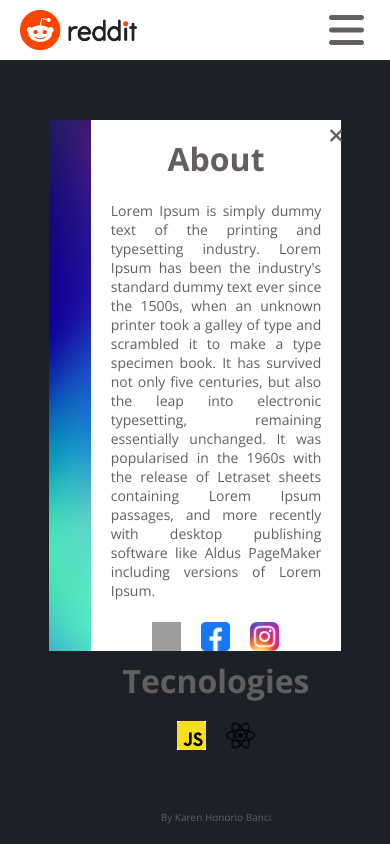
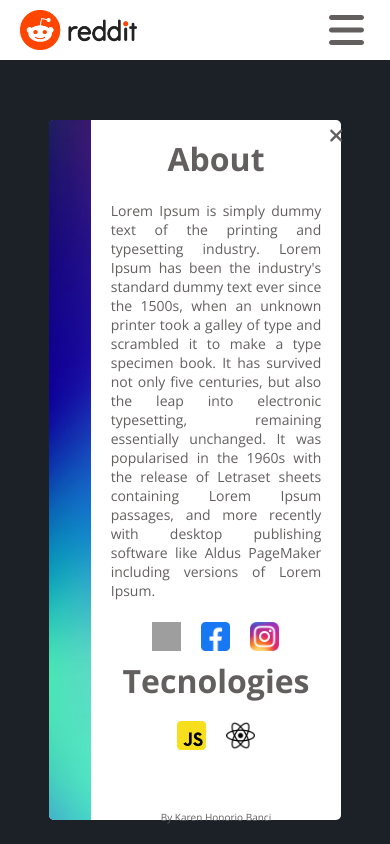
Before and after one commit to karenbanci/reddit-react-redux, a React (Create React App) app: page /about in a window 390 px wide. Built offline with nearby package versions, Linux system fonts and the light colour scheme; grey boxes are pictures that could not be loaded.

Commit message:
add border radius in About and Login

```diff
--- a/src/Components/about/about.css
+++ b/src/Components/about/about.css
@@ -1,10 +1,11 @@
 .container-about {
   width: 65%;
-  height: 640px;
+  height: 540px;
   background-color: #fff;
   display: flex;
   flex-direction: row;
   margin-top: 120px;
+  border-radius: 5px;
 }
 .main-header-about{
   position: relative;
@@ -24,6 +25,7 @@
   margin: 0;
   background-image: url(../images/sidebar.jpeg);
   background-size: cover;
+  border-radius: 4px 0 0 5px;
 }
 
 .about-h1 {
@@ -53,7 +55,7 @@
 @media only screen and (max-width: 768px) {
   .container-about {
     width: 75%;
-    height: 531px;
+    height: 700px;
     background-color: #fff;
     display: flex;
     flex-direction: row;
--- a/src/Components/login/login.css
+++ b/src/Components/login/login.css
@@ -5,6 +5,7 @@
   display: flex;
   flex-direction: row;
   margin-top: 120px;
+  border-radius: 5px;
 }
 
 /* Barra Lateral */
@@ -14,6 +15,7 @@
   margin: 0;
   background-image: url(../images/sidebar.jpeg);
   background-size: cover;
+  border-radius: 4px 0 0 5px;
 }
 
 /* Conteúdo do login */
```
